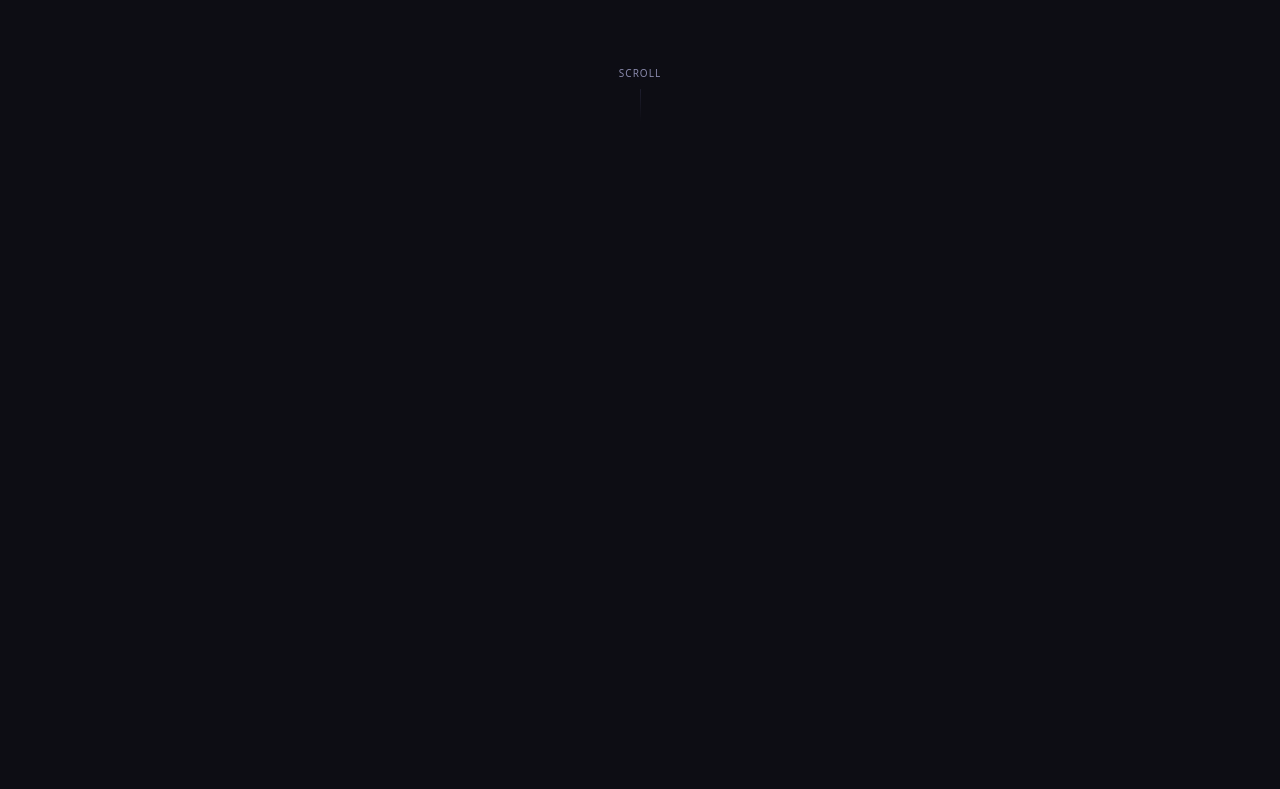
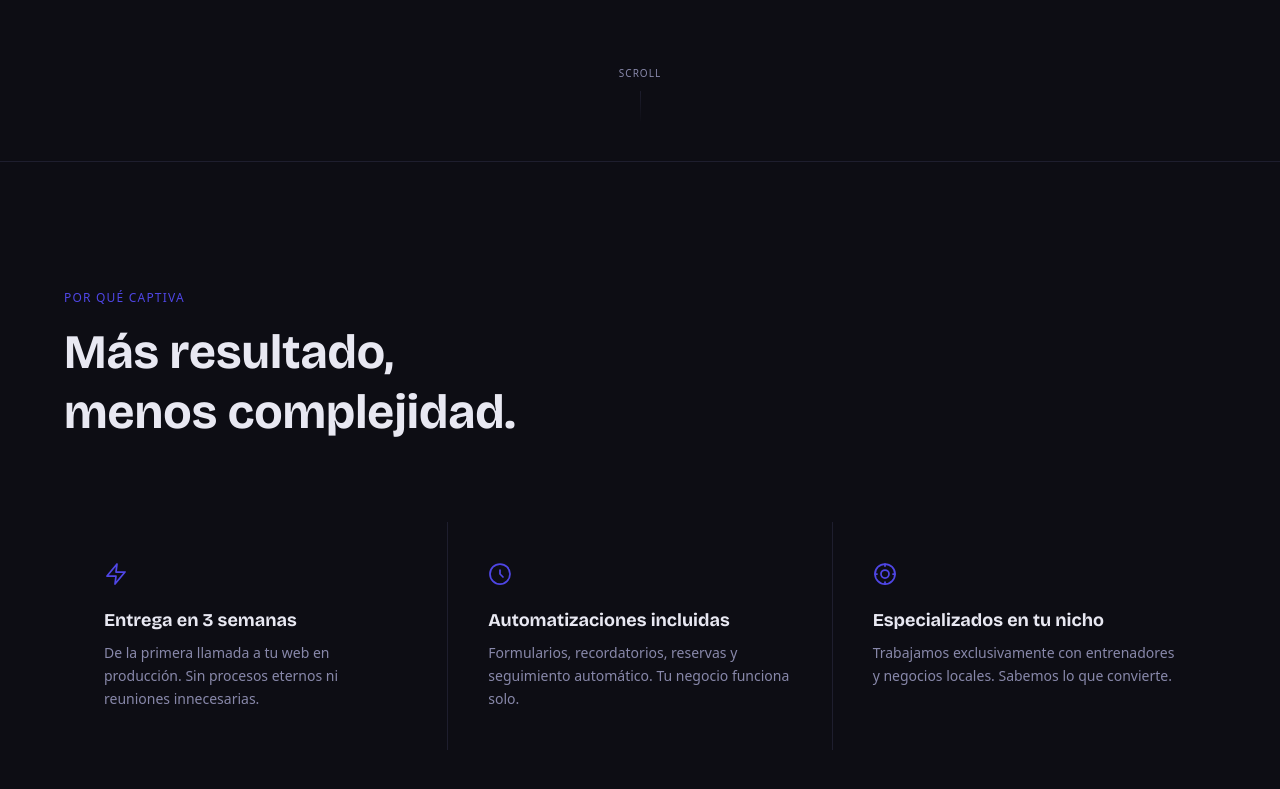
Before and after one commit to Ricardo2325/captiva, a Next.js app: page / in a window 1280 px wide. Shown: the part 639-1428 px from the top of the page. Before the commit the page ends 800 px from the top, so only its background shows below. Built offline with nearby package versions, Linux system fonts and the light colour scheme.

Commit message:
feat: ValueProps section with stagger animation

```diff
--- a/src/app/page.tsx
+++ b/src/app/page.tsx
@@ -1,9 +1,11 @@
 import Hero from '@/components/Hero';
+import ValueProps from '@/components/ValueProps';
 
 export default function Home() {
   return (
     <main>
       <Hero />
+      <ValueProps />
     </main>
   );
 }
--- /dev/null
+++ b/src/components/ValueProps.tsx
@@ -0,0 +1,116 @@
+'use client';
+
+import { motion } from 'framer-motion';
+
+const items = [
+  {
+    icon: (
+      <svg width="24" height="24" viewBox="0 0 24 24" fill="none" stroke="currentColor" strokeWidth="1.75" strokeLinecap="round" strokeLinejoin="round">
+        <path d="M13 2L3 14h9l-1 8 10-12h-9l1-8z" />
+      </svg>
+    ),
+    title: 'Entrega en 3 semanas',
+    desc: 'De la primera llamada a tu web en producción. Sin procesos eternos ni reuniones innecesarias.',
+  },
+  {
+    icon: (
+      <svg width="24" height="24" viewBox="0 0 24 24" fill="none" stroke="currentColor" strokeWidth="1.75" strokeLinecap="round" strokeLinejoin="round">
+        <path d="M12 2a10 10 0 1 0 0 20A10 10 0 0 0 12 2z" />
+        <path d="M12 8v4l3 3" />
+      </svg>
+    ),
+    title: 'Automatizaciones incluidas',
+    desc: 'Formularios, recordatorios, reservas y seguimiento automático. Tu negocio funciona solo.',
+  },
+  {
+    icon: (
+      <svg width="24" height="24" viewBox="0 0 24 24" fill="none" stroke="currentColor" strokeWidth="1.75" strokeLinecap="round" strokeLinejoin="round">
+        <circle cx="12" cy="12" r="10" />
+        <circle cx="12" cy="12" r="4" />
+        <line x1="12" y1="2" x2="12" y2="4" />
+        <line x1="12" y1="20" x2="12" y2="22" />
+        <line x1="2" y1="12" x2="4" y2="12" />
+        <line x1="20" y1="12" x2="22" y2="12" />
+      </svg>
+    ),
+    title: 'Especializados en tu nicho',
+    desc: 'Trabajamos exclusivamente con entrenadores y negocios locales. Sabemos lo que convierte.',
+  },
+];
+
+const containerVariants = {
+  hidden: {},
+  visible: {
+    transition: { staggerChildren: 0.15 },
+  },
+};
+
+const itemVariants = {
+  hidden: { opacity: 0, y: 32 },
+  visible: {
+    opacity: 1,
+    y: 0,
+    transition: { duration: 0.6, ease: [0.22, 1, 0.36, 1] },
+  },
+};
+
+export default function ValueProps() {
+  return (
+    <section className="px-6 md:px-12 py-24 md:py-32" style={{ borderTop: '1px solid #1e1e2e' }}>
+      <div className="max-w-6xl mx-auto">
+
+        {/* Header */}
+        <motion.div
+          initial={{ opacity: 0, y: 20 }}
+          whileInView={{ opacity: 1, y: 0 }}
+          viewport={{ once: true }}
+          transition={{ duration: 0.6, ease: [0.22, 1, 0.36, 1] }}
+          className="mb-16 md:mb-20"
+        >
+          <p className="text-xs tracking-widest uppercase mb-4" style={{ color: '#4f46e5' }}>
+            Por qué Captiva
+          </p>
+          <h2
+            className="font-display font-bold leading-tight text-3xl md:text-4xl lg:text-5xl max-w-xl"
+            style={{ color: '#e8e8f2' }}
+          >
+            Más resultado,<br />menos complejidad.
+          </h2>
+        </motion.div>
+
+        {/* Grid */}
+        <motion.div
+          variants={containerVariants}
+          initial="hidden"
+          whileInView="visible"
+          viewport={{ once: true, margin: '-80px' }}
+          className="grid grid-cols-1 md:grid-cols-3 gap-px"
+          style={{ backgroundColor: '#1e1e2e' }}
+        >
+          {items.map((item) => (
+            <motion.div
+              key={item.title}
+              variants={itemVariants}
+              className="flex flex-col gap-5 p-8 md:p-10"
+              style={{ backgroundColor: '#0d0d14' }}
+            >
+              <div style={{ color: '#4f46e5' }}>{item.icon}</div>
+              <div>
+                <h3
+                  className="font-display font-bold text-lg mb-2"
+                  style={{ color: '#e8e8f2' }}
+                >
+                  {item.title}
+                </h3>
+                <p className="text-sm leading-relaxed" style={{ color: '#8888aa' }}>
+                  {item.desc}
+                </p>
+              </div>
+            </motion.div>
+          ))}
+        </motion.div>
+
+      </div>
+    </section>
+  );
+}
```
